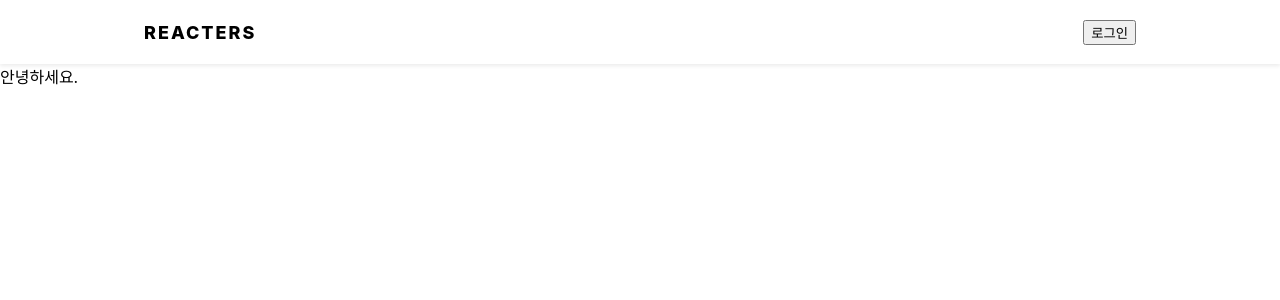
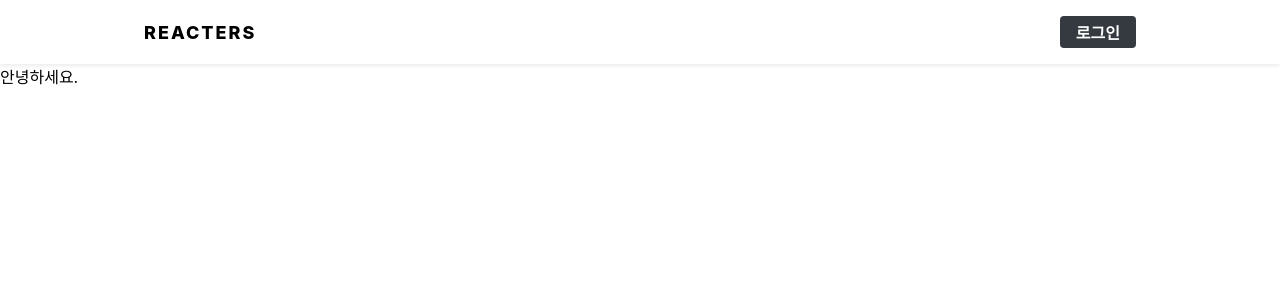
Before and after one commit to Book-Example/React-Account, a React (Create React App) app: page / in a window 1280 px wide. Shown: the top 300 px of the page. Built offline with nearby package versions, Linux system fonts and the light colour scheme.

Commit message:
24.3.1 | 헤더 컴포넌트 오류 수정(787p)

```diff
--- a/src/components/common/Button.js
+++ b/src/components/common/Button.js
@@ -2,7 +2,7 @@
 import { Link } from "react-router-dom";
 import palette from "../../styles/palette";
 
-const buttonStyle = styled.button`
+const buttonStyle = css`
   border: none;
   border-radius: 4px;
   font-size: 1rem;
--- a/src/components/common/Header.js
+++ b/src/components/common/Header.js
@@ -1,6 +1,7 @@
 import styled from "styled-components";
 import Responsive from "./Responsive";
 import Button from "./Button";
+import { Link } from "react-router-dom";
 
 const HeaderBlock = styled.div`
   position: fixed;
@@ -42,9 +43,11 @@
     <>
       <HeaderBlock>
         <Wrapper>
-          <div className="logo">REACTERS</div>
+          <Link to="/" className="logo">
+            REACTERS
+          </Link>
           <div className="right">
-            <Button>로그인</Button>
+            <Button to="/login">로그인</Button>
           </div>
         </Wrapper>
       </HeaderBlock>
```
